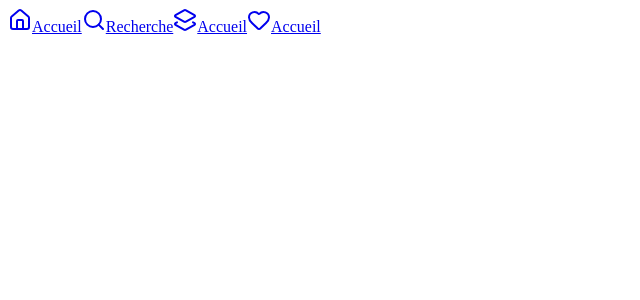
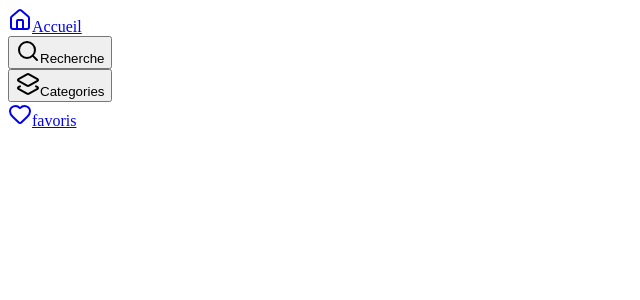
Before and after one commit to adatechschool/adacheckevent-ursula_florian_adacheckevent, a React (Vite) app in the folder ada-check-event/: page /categories/1 in a window 1280 px wide. Shown: the top 300 px of the page, without its empty margins (0-640 px from the left). Built offline with nearby package versions, Linux system fonts and the light colour scheme.

Commit message:
Navbar update

```diff
--- a/ada-check-event/src/components/Navbar.jsx
+++ b/ada-check-event/src/components/Navbar.jsx
@@ -1,18 +1,49 @@
 import { Link } from 'react-router-dom';
-import { Home,  Search, Layers2, Heart} from 'lucide-react';
+import { Home,  Search, Layers2, Heart , X} from 'lucide-react';
+import { useState } from 'react';
 export default function Navbar() {
+  const [searchOpen, setSearchOpen]= useState(false);
+  const [categoriesOpen, setCategoriesOpen]= useState(false);
   return (
+    <>
      <nav className="navbar">
       <Link to="/"><Home size={24} />
       <span className="text">Accueil</span>
       </Link>
-      <Link to="/Search"><Search size={24} />
-      <span className="text">Recherche</span>
-      </Link>
-      <Link to="/Categories"><Layers2 size={24} />
-      <span className="text">Accueil</span></Link>
+
+<div>
+  {!searchOpen ? (
+    <button onClick={() => setSearchOpen(true)}>
+      <Search size={24} />
+      <span>Recherche</span>
+    </button>
+  ) : (
+    <div>
+      <Search size={18} />
+      <input type="text" placeholder="Rechercher un événement..." />
+      <button onClick={() => setSearchOpen(false)}>
+        <X size={18} />
+      </button>
+    </div>
+  )}
+</div>
+
+<div>
+  <button  onClick={()=> setCategoriesOpen(!categoriesOpen)}><Layers2 size={24} />
+  <span className="text">Categories</span></button>
+  {categoriesOpen &&(
+    <ul>
+      <li><Link to="/Categories/culture">Culture & Spectacles</Link></li>
+      <li><Link to="/Categories/immersif">Jeux & Expériences immersives</Link></li>
+      <li><Link to="/Categories/sport">Sport & Bien-être</Link></li>
+      <li><Link to="/Categories/loisirs">Famille & Loisirs</Link></li>
+    </ul>
+  )}
+</div>
+
       <Link to="/Saved"><Heart size={24} />
-      <span className="text">Accueil</span></Link>
+      <span className="text">favoris</span></Link>
     </nav>
+    </>
   );
 }
```
